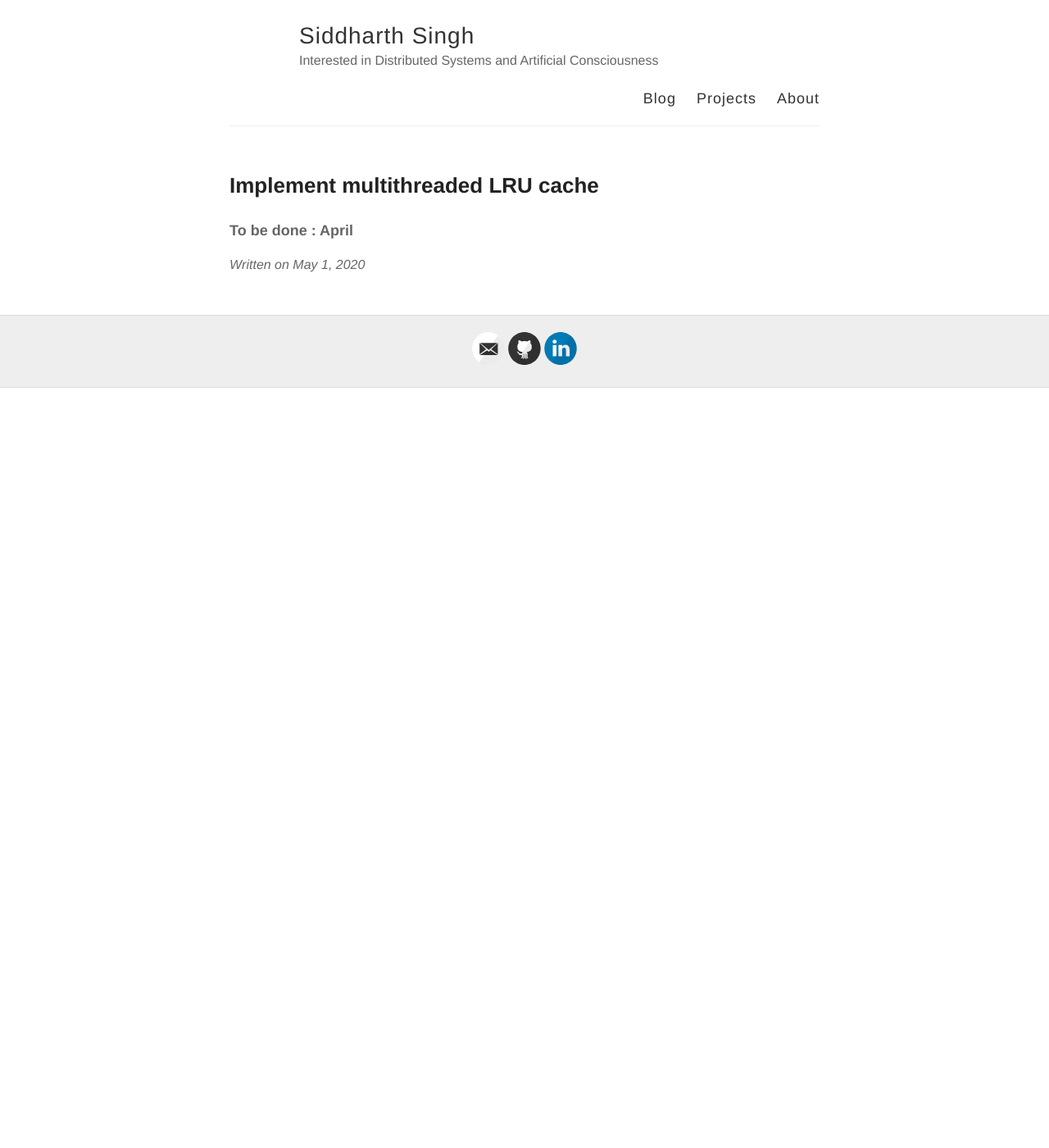
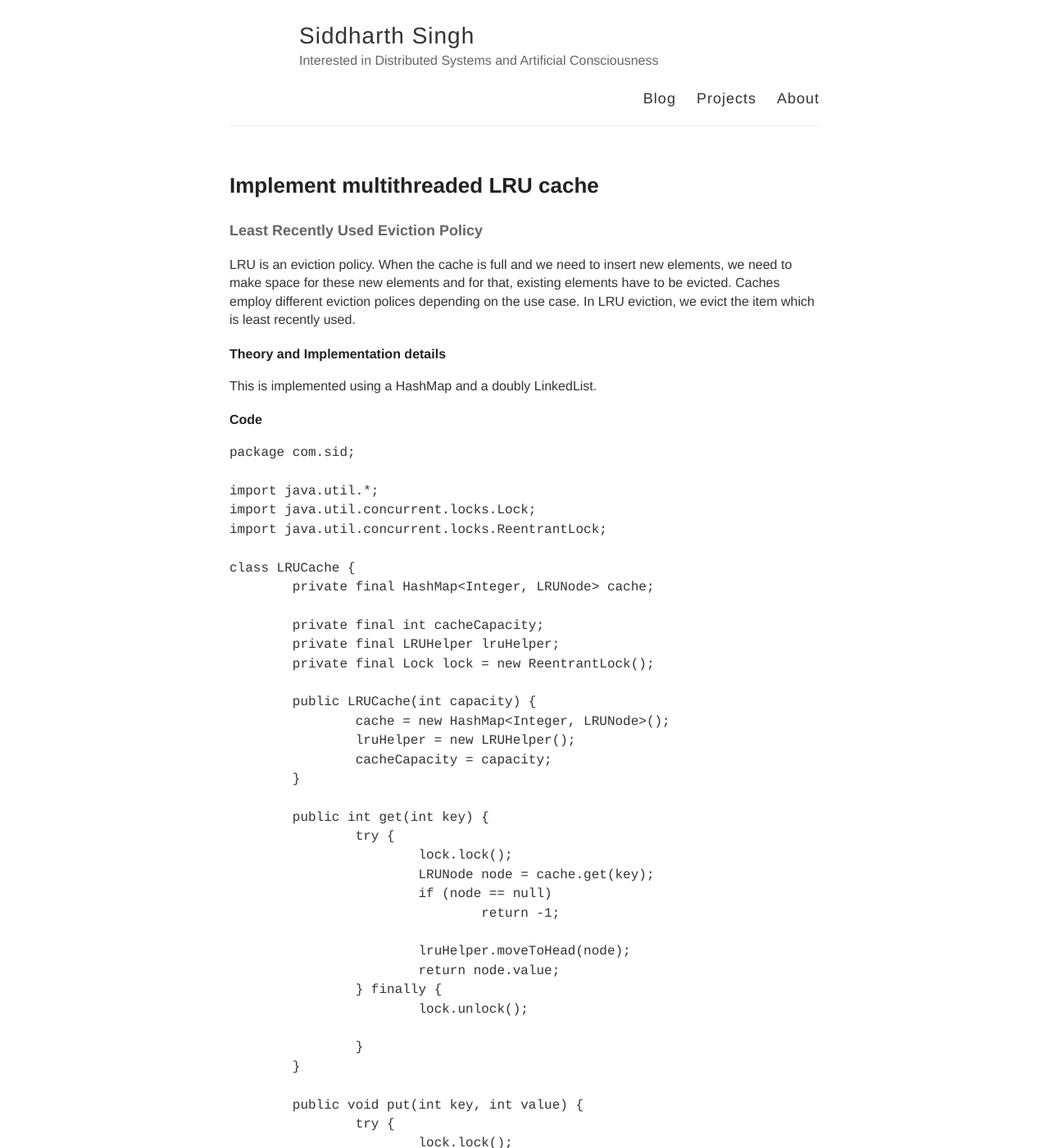
Before and after one commit to siddharthsingh89/siddharthsingh89.github.io, a Jekyll site: the page built from _posts/2020-04-31-lru-multithreaded.md, in a window 1280 px wide and 1400 px high. Shown: the whole window at 82% size. Built offline with Jekyll 4.4.1, drawn with Linux system fonts in a browser that asks for light colours; comment, search, counter and statistics services are not loaded; some of the changed text lies outside the part shown.

Commit message:
Update 2020-04-31-lru-multithreaded.md

````diff
--- a/_posts/2020-04-31-lru-multithreaded.md
+++ b/_posts/2020-04-31-lru-multithreaded.md
@@ -4,4 +4,126 @@ title: Implement multithreaded LRU cache
 description : multithreading, lru cache, LLD
 ---
 
-#### To be done : April
+#### Least Recently Used Eviction Policy
+LRU is an eviction policy. When the cache is full and we need to insert new elements, we need to make space for these new elements and for that, existing elements have to be evicted. Caches employ different eviction polices depending on the use case. In LRU eviction, we evict the item which is least recently used.
+
+##### Theory and Implementation details
+This is implemented using a HashMap and a doubly LinkedList.
+
+##### Code
+```Java
+package com.sid;
+
+import java.util.*;
+import java.util.concurrent.locks.Lock;
+import java.util.concurrent.locks.ReentrantLock;
+
+class LRUCache {
+	private final HashMap<Integer, LRUNode> cache;
+
+	private final int cacheCapacity;
+	private final LRUHelper lruHelper;
+	private final Lock lock = new ReentrantLock();
+
+	public LRUCache(int capacity) {
+		cache = new HashMap<Integer, LRUNode>();
+		lruHelper = new LRUHelper();
+		cacheCapacity = capacity;
+	}
+
+	public int get(int key) {
+		try {
+			lock.lock();
+			LRUNode node = cache.get(key);
+			if (node == null)
+				return -1;
+
+			lruHelper.moveToHead(node);
+			return node.value;
+		} finally {
+			lock.unlock();
+
+		}
+	}
+
+	public void put(int key, int value) {
+		try {
+			lock.lock();
+			LRUNode node = cache.get(key);
+			if (node == null) {
+				LRUNode newNode = new LRUNode(key, value);
+
+				lruHelper.addNode(newNode);
+				cache.put(key, newNode);
+
+				if (cache.size() > cacheCapacity) {
+					LRUNode tail = lruHelper.popTail();
+					cache.remove(tail.key);
+				}
+			} else {
+				node.value = value;
+				lruHelper.moveToHead(node);
+			}
+		} finally {
+			lock.unlock();
+		}
+
+	}
+
+}
+
+class LRUNode {
+	int key;
+	int value;
+	LRUNode prev;
+	LRUNode next;
+
+	public LRUNode(int key, int value) {
+		this.key = key;
+		this.value = value;
+	}
+}
+
+
+class LRUHelper {
+	private LRUNode head;
+	private LRUNode tail;
+
+	public LRUHelper() {
+		this.head = new LRUNode(-1, -1);
+		this.tail = new LRUNode(-1, -1);
+		head.next = tail;
+		tail.prev = head;
+	}
+
+	public void addNode(LRUNode node) {
+		node.next = head.next;
+		node.prev = head;
+
+		head.next.prev = node;
+		head.next = node;
+
+	}
+
+	public void removeNode(LRUNode node) {
+		LRUNode nxt = node.next;
+		LRUNode pre = node.prev;
+
+		node.prev.next = nxt;
+		node.next.prev = pre;
+	}
+
+	public void moveToHead(LRUNode node) {
+		removeNode(node);
+		addNode(node);
+	}
+
+	public LRUNode popTail() {
+		LRUNode node = tail.prev;
+		removeNode(node);
+		return node;
+	}
+}
+```
+
+##### References
````
